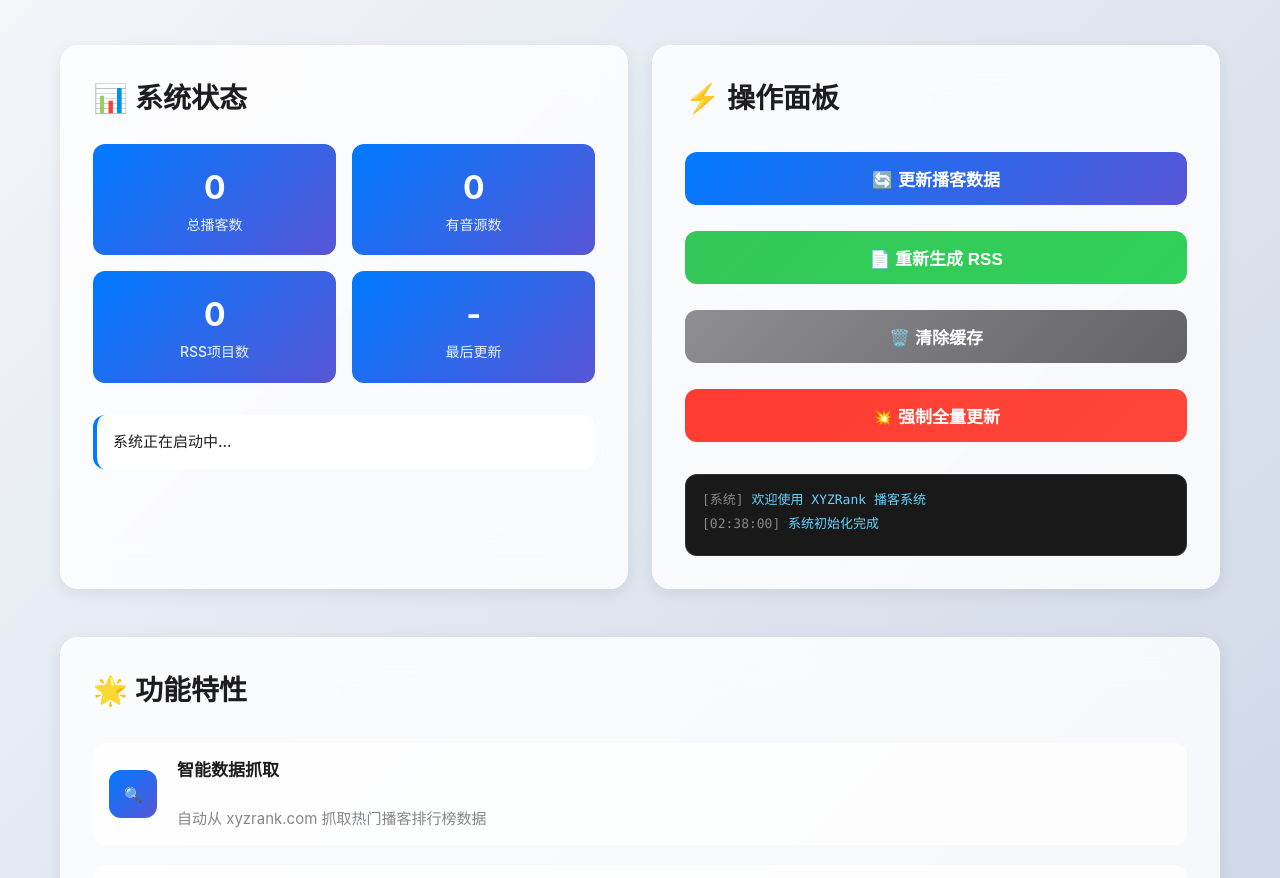
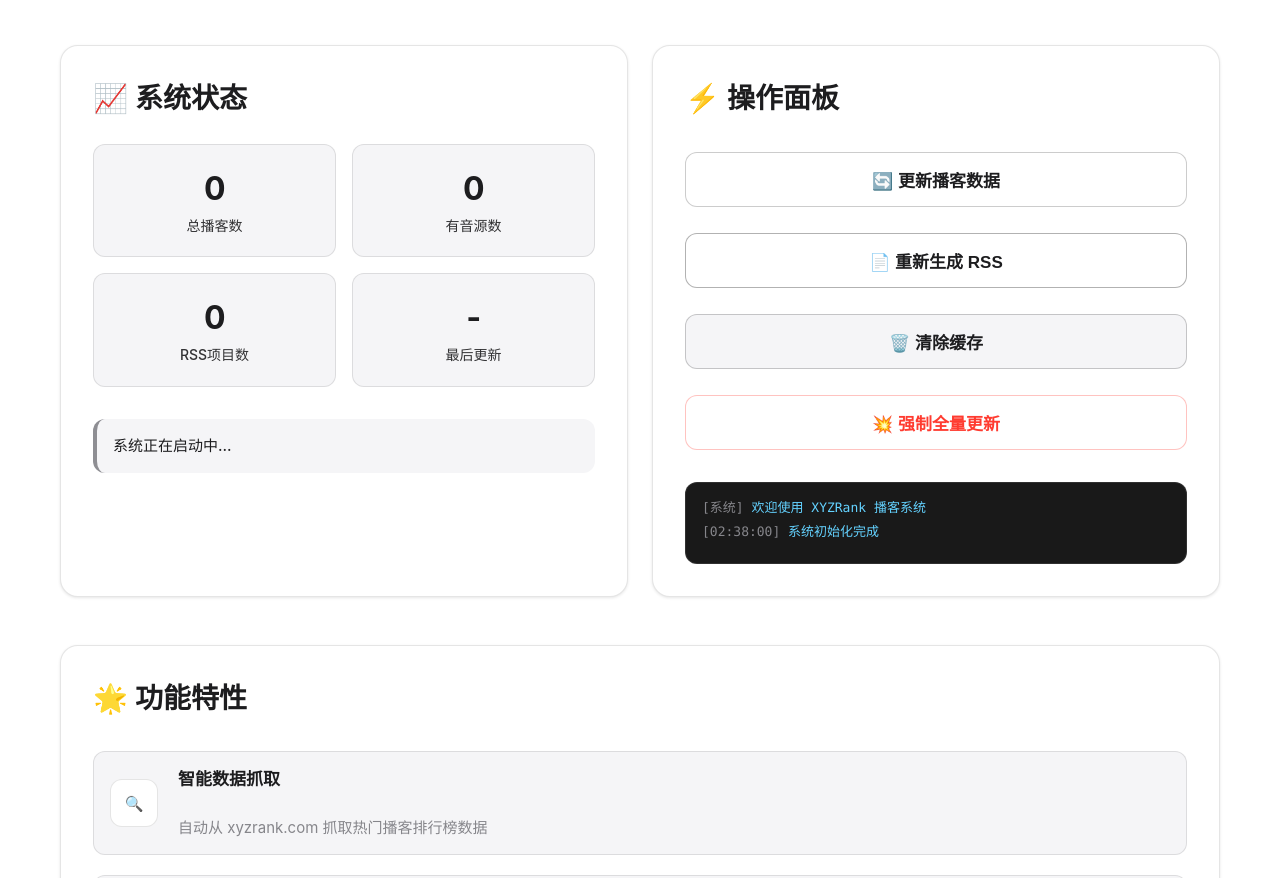
Before and after one commit to jayaacc/xyzrankRss, a website: page public/index.html in a window 1280 px wide. Shown: the part 144-1022 px from the top of the page. Drawn offline with Linux system fonts and the light colour scheme; no server answers.

Commit message:
更新图标

```diff
--- a/public/index.html
+++ b/public/index.html
@@ -13,7 +13,7 @@
 
         body {
             font-family: -apple-system, BlinkMacSystemFont, 'SF Pro Display', 'Helvetica Neue', sans-serif;
-            background: linear-gradient(135deg, #f5f7fa 0%, #c3cfe2 100%);
+            background: #ffffff;
             min-height: 100vh;
             color: #1d1d1f;
             line-height: 1.47059;
@@ -54,18 +54,17 @@
         }
 
         .card {
-            background: rgba(255, 255, 255, 0.8);
+            background: #ffffff;
             border-radius: 18px;
             padding: 32px;
-            box-shadow: 0 4px 16px rgba(0, 0, 0, 0.08);
-            backdrop-filter: blur(20px);
-            border: 1px solid rgba(255, 255, 255, 0.6);
+            box-shadow: 0 1px 3px rgba(0, 0, 0, 0.1);
+            border: 1px solid rgba(0, 0, 0, 0.1);
             transition: all 0.3s cubic-bezier(0.25, 0.46, 0.45, 0.94);
         }
 
         .card:hover {
-            transform: translateY(-2px);
-            box-shadow: 0 8px 32px rgba(0, 0, 0, 0.12);
+            transform: translateY(-1px);
+            box-shadow: 0 2px 8px rgba(0, 0, 0, 0.15);
         }
 
         .card h2 {
@@ -88,13 +87,15 @@
         .stat-item {
             text-align: center;
             padding: 20px 16px;
-            background: linear-gradient(135deg, #007AFF 0%, #5856D6 100%);
+            background: #f5f5f7;
             border-radius: 12px;
-            color: white;
-            transition: transform 0.2s ease;
+            color: #1d1d1f;
+            border: 1px solid rgba(0, 0, 0, 0.1);
+            transition: all 0.2s ease;
         }
 
         .stat-item:hover {
+            background: #e8e8ed;
             transform: scale(1.02);
         }
 
@@ -112,9 +113,9 @@
         }
 
         .btn {
-            background: linear-gradient(135deg, #007AFF 0%, #5856D6 100%);
-            color: white;
-            border: none;
+            background: #ffffff;
+            color: #1d1d1f;
+            border: 1px solid rgba(0, 0, 0, 0.2);
             padding: 14px 28px;
             border-radius: 12px;
             font-size: 17px;
@@ -130,8 +131,9 @@
         }
 
         .btn:hover {
+            background: #f5f5f7;
             transform: translateY(-1px);
-            box-shadow: 0 6px 20px rgba(0, 122, 255, 0.3);
+            box-shadow: 0 2px 8px rgba(0, 0, 0, 0.1);
         }
 
         .btn:active {
@@ -146,35 +148,40 @@
         }
 
         .btn-secondary {
-            background: linear-gradient(135deg, #8e8e93 0%, #636366 100%);
+            background: #f5f5f7;
+            color: #1d1d1f;
         }
 
         .btn-success {
-            background: linear-gradient(135deg, #34C759 0%, #30D158 100%);
+            background: #ffffff;
+            color: #1d1d1f;
+            border-color: rgba(0, 0, 0, 0.3);
         }
 
         .btn-danger {
-            background: linear-gradient(135deg, #FF3B30 0%, #FF453A 100%);
+            background: #ffffff;
+            color: #ff3b30;
+            border-color: rgba(255, 59, 48, 0.3);
         }
 
         .status {
             margin-top: 24px;
             padding: 16px;
             border-radius: 12px;
-            background: rgba(255, 255, 255, 0.9);
-            border-left: 4px solid #007AFF;
+            background: #f5f5f7;
+            border-left: 4px solid #8e8e93;
             font-size: 15px;
             font-weight: 500;
         }
 
         .status.success {
-            border-left-color: #34C759;
-            background: rgba(52, 199, 89, 0.1);
+            border-left-color: #34c759;
+            background: #f5f5f7;
         }
 
         .status.error {
-            border-left-color: #FF3B30;
-            background: rgba(255, 59, 48, 0.1);
+            border-left-color: #ff3b30;
+            background: #f5f5f7;
         }
 
         .log-container {
@@ -217,28 +224,30 @@
             align-items: center;
             margin-bottom: 20px;
             padding: 16px;
-            background: rgba(255, 255, 255, 0.7);
+            background: #f5f5f7;
             border-radius: 12px;
+            border: 1px solid rgba(0, 0, 0, 0.1);
             transition: all 0.2s ease;
         }
 
         .feature-item:hover {
-            background: rgba(255, 255, 255, 0.9);
+            background: #e8e8ed;
             transform: translateX(4px);
         }
 
         .feature-icon {
             width: 48px;
             height: 48px;
-            background: linear-gradient(135deg, #007AFF 0%, #5856D6 100%);
+            background: #ffffff;
             border-radius: 12px;
             display: flex;
             align-items: center;
             justify-content: center;
             margin-right: 20px;
-            color: white;
+            color: #1d1d1f;
             font-size: 20px;
             font-weight: 600;
+            border: 1px solid rgba(0, 0, 0, 0.1);
         }
 
         .feature-item strong {
@@ -330,7 +339,7 @@
 
         <div class="dashboard">
             <div class="card">
-                <h2>📊 系统状态</h2>
+                <h2>📈 系统状态</h2>
                 <div class="stats-grid">
                     <div class="stat-item">
                         <div class="stat-number" id="totalEpisodes">0</div>
@@ -423,7 +432,7 @@
             <h2>🔗 快速链接</h2>
             <div style="display: flex; gap: 10px; flex-wrap: wrap;">
                 <a href="/public/feed.xml" target="_blank" class="btn">📄 RSS 订阅源</a>
-                <a href="/api/podcasts" target="_blank" class="btn btn-secondary">📊 原始数据</a>
+                <a href="/api/podcasts" target="_blank" class="btn btn-secondary">📋 原始数据</a>
                 <a href="/public" target="_blank" class="btn btn-secondary">📁 文件管理</a>
             </div>
         </div>
```
Also changed, not shown: index.js (+8 -6 lines).
